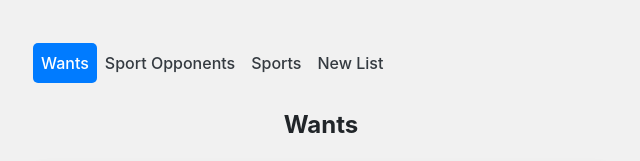
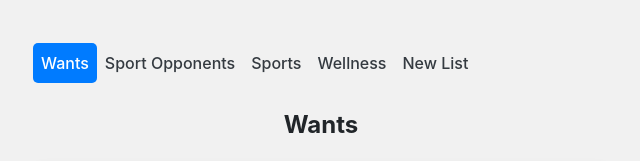
Before and after one commit to Peterbgood/points, a plain HTML site: page index.html in a window 1280 px wide. Shown: the top 161 px of the page, 319-959 px from the left. Drawn offline with nearby package versions, Linux system fonts and the light colour scheme.

Commit message:
Update index.html

```diff
--- a/index.html
+++ b/index.html
@@ -199,10 +199,13 @@
                         <a class="nav-link active" href="#" data-list="wants">Wants</a>
                     </li>
                     <li class="nav-item">
-    <a class="nav-link" href="#" data-list="opponents">Sport Opponents</a>
-</li>
+                        <a class="nav-link" href="#" data-list="opponents">Sport Opponents</a>
+                    </li>
                     <li class="nav-item">
                         <a class="nav-link" href="#" data-list="sports">Sports</a>
+                    </li>
+                    <li class="nav-item">
+                        <a class="nav-link" href="#" data-list="wellness">Wellness</a>
                     </li>
                     <li class="nav-item">
                         <a class="nav-link" href="#" data-list="newList">New List</a>
@@ -292,6 +295,19 @@
                     { text: 'Ping Pong', colorIndex: 0, id: Date.now() + Math.random() },
                     { text: 'Mountain Biking', colorIndex: 0, id: Date.now() + Math.random() },
                     { text: 'Cornhole', colorIndex: 0, id: Date.now() + Math.random() }
+                ]
+            },
+            wellness: {
+                title: 'Wellness',
+                placeholder: 'Add a new wellness item',
+                itemLabel: 'Wellness Item',
+                storageKey: 'wellness',
+                defaultItems: [
+                    { text: 'Sleep', colorIndex: 0, id: Date.now() + Math.random() },
+                    { text: 'Sunlight', colorIndex: 0, id: Date.now() + Math.random() },
+                    { text: 'Hydration', colorIndex: 0, id: Date.now() + Math.random() },
+                    { text: 'Nutrition Food', colorIndex: 0, id: Date.now() + Math.random() },
+                    { text: 'Walking', colorIndex: 0, id: Date.now() + Math.random() }
                 ]
             }
         };
```
